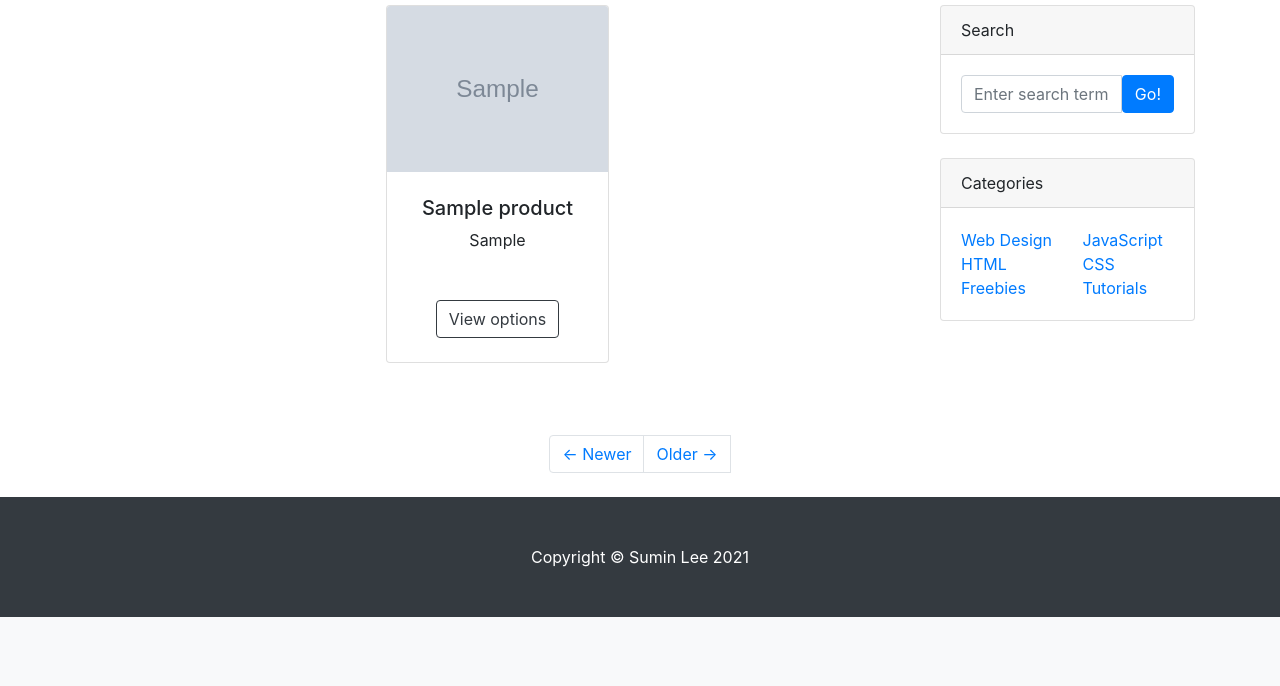
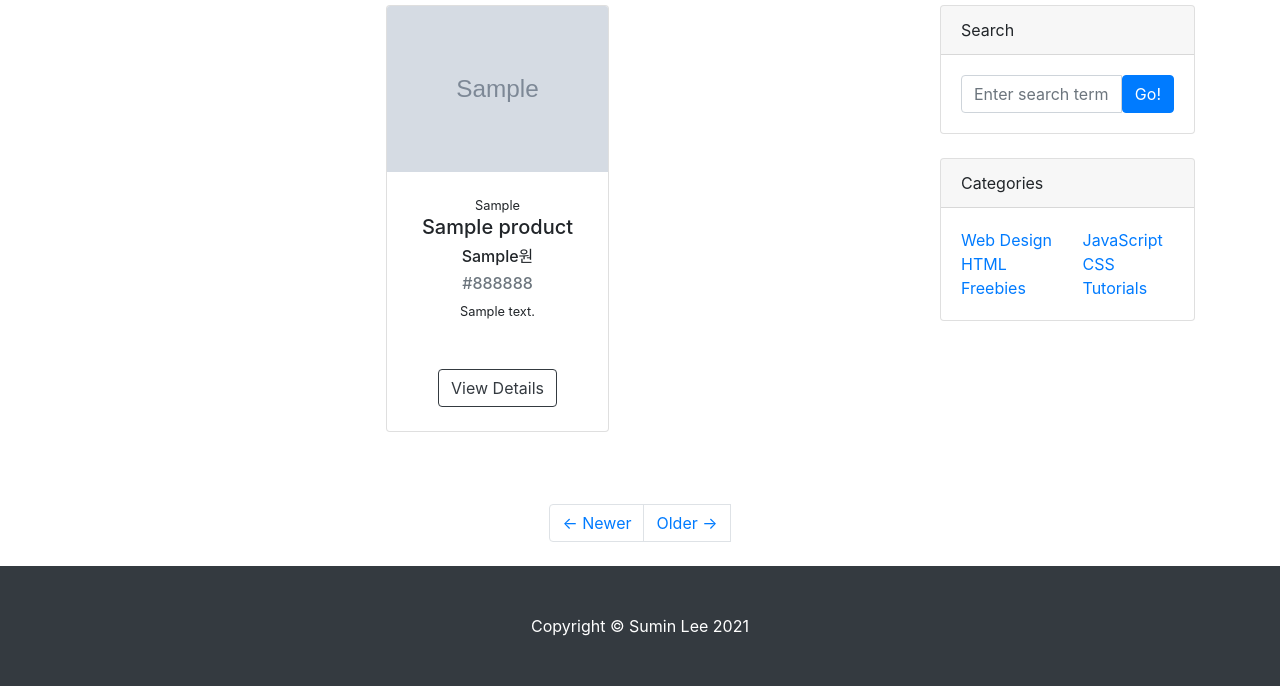
Before and after one commit to suxmxn/finalPrj, a Django app: page /shopping/ in a window 1280 px wide. Shown: the part 364-1050 px from the top of the page. Before the commit the page ends 981 px from the top, so only its background shows below. Run offline with Django 3.2, Linux system fonts and the light colour scheme; tables that the repository leaves empty hold one stand-in row (values such as "Sample post"); grey boxes marked "Sample" are stand-in pictures; some libraries are stand-ins or nearby versions.

Commit message:
미리보기와 요약문 추가하기

```diff
--- a/shopping/models.py
+++ b/shopping/models.py
@@ -8,6 +8,7 @@ class Product(models.Model):
     maker = models.CharField(max_length=30) # 제조사
     made_at = models.DateTimeField()    # 제조년월
     color = models.CharField(max_length=20) # 컬러
+    hook_text = models.CharField(max_length=100, blank=True)
 
     product_image = models.ImageField(upload_to='shopping/images/%Y/%m/%d/', blank=True)  # 상품 이미지
     # category  # 카테고리
--- a/shopping/templates/shopping/product_list.html
+++ b/shopping/templates/shopping/product_list.html
@@ -107,14 +107,17 @@
                                 <div class="card-body p-4">
                                     <div class="text-center">
                                         <!-- Product name-->
+                                        <div class="small">{{p.maker}}</div>
                                         <h5 class="fw-bolder">{{p.name}}</h5>
                                         <!-- Product price-->
-                                        {{p.price}}
+                                        <h6>{{p.price}}원</h6>
+                                        <h6 class="text-muted">{{p.color}}</h6>
+                                        <div class="small">{{p.hook_text}}</div>
                                     </div>
                                 </div>
                                 <!-- Product actions-->
                                 <div class="card-footer p-4 pt-0 border-top-0 bg-transparent">
-                                    <div class="text-center"><a class="btn btn-outline-dark mt-auto" href="{{ p.get_absolute_url }}">View options</a></div>
+                                    <div class="text-center"><a class="btn btn-outline-dark mt-auto" href="{{ p.get_absolute_url }}">View Details</a></div>
                                 </div>
                             </div>
                         </div>
```
Also changed, not shown: shopping/templates/shopping/product_detail.html (+4 -3 lines).
